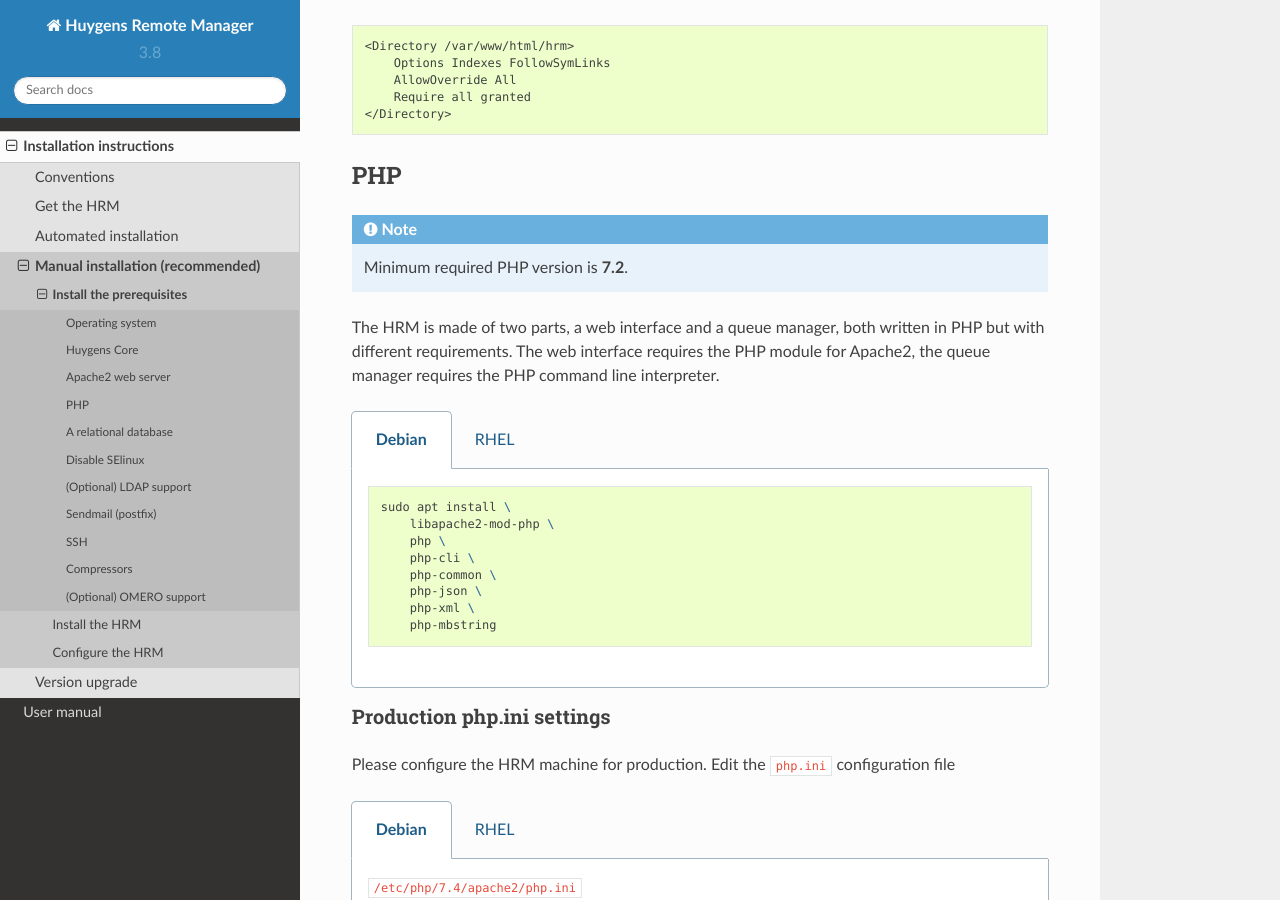
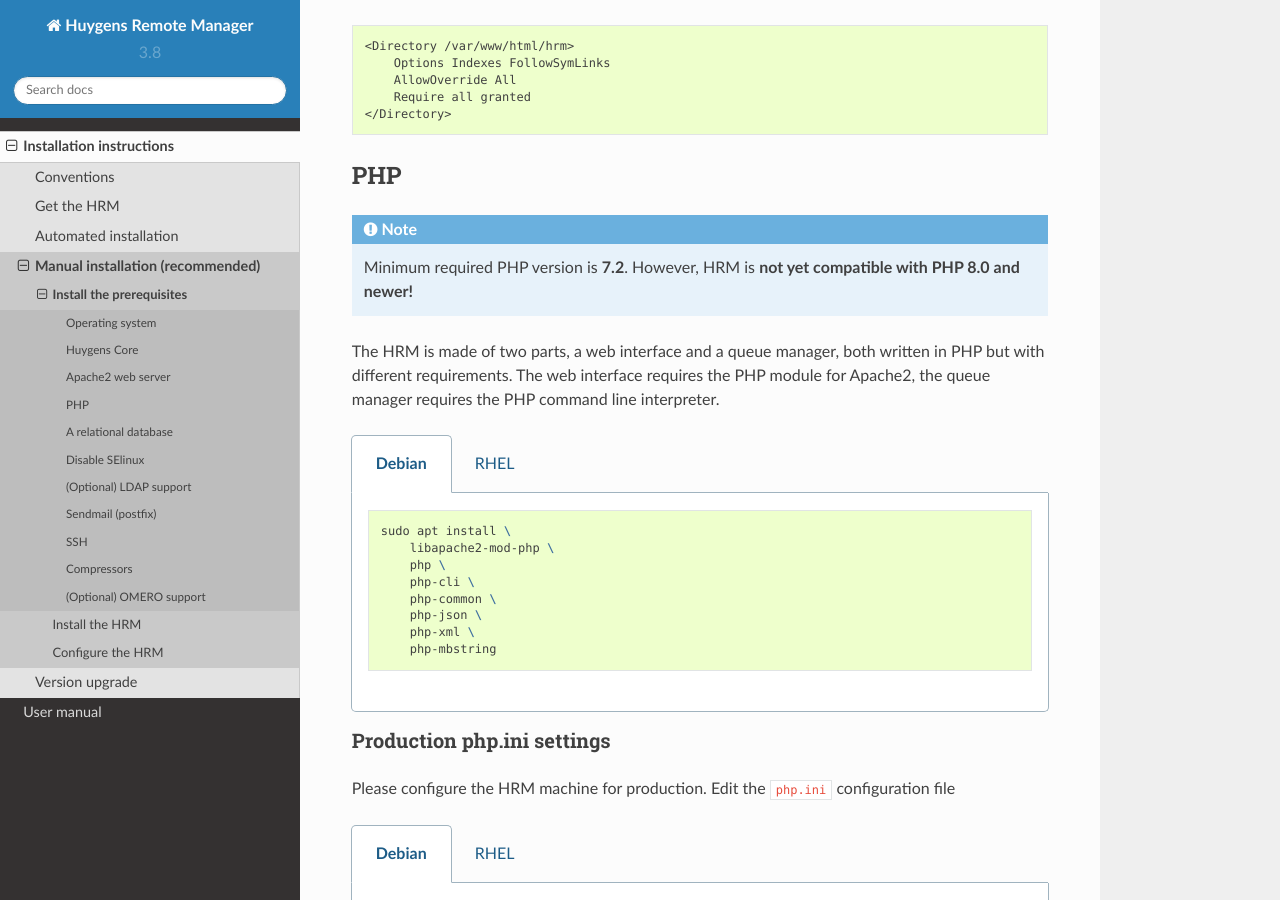
Before and after one commit to aarpon/hrm_docs, a Sphinx documentation site: the page built from docs/admin/prerequisites.rst, in a window 1280 px wide and 900 px high, scrolled down 1794 px. Built offline with Sphinx 7.4.7 and the Read the Docs theme 2.0.0, drawn with Linux system fonts in a browser that asks for light colours.

Commit message:
Add a note about HRM being incompatible with PHP 8.0 and newer.

```diff
--- a/docs/admin/prerequisites.rst
+++ b/docs/admin/prerequisites.rst
@@ -109,7 +109,7 @@
 
 .. note::
 
-    Minimum required PHP version is **7.2**.
+    Minimum required PHP version is **7.2**. However, HRM is **not yet compatible with PHP 8.0 and newer!**
 
 The HRM is made of two parts, a web interface and a queue manager, both written in PHP but with different requirements. The web interface requires the PHP module for Apache2, the queue manager requires the PHP command line interpreter.
 
```
